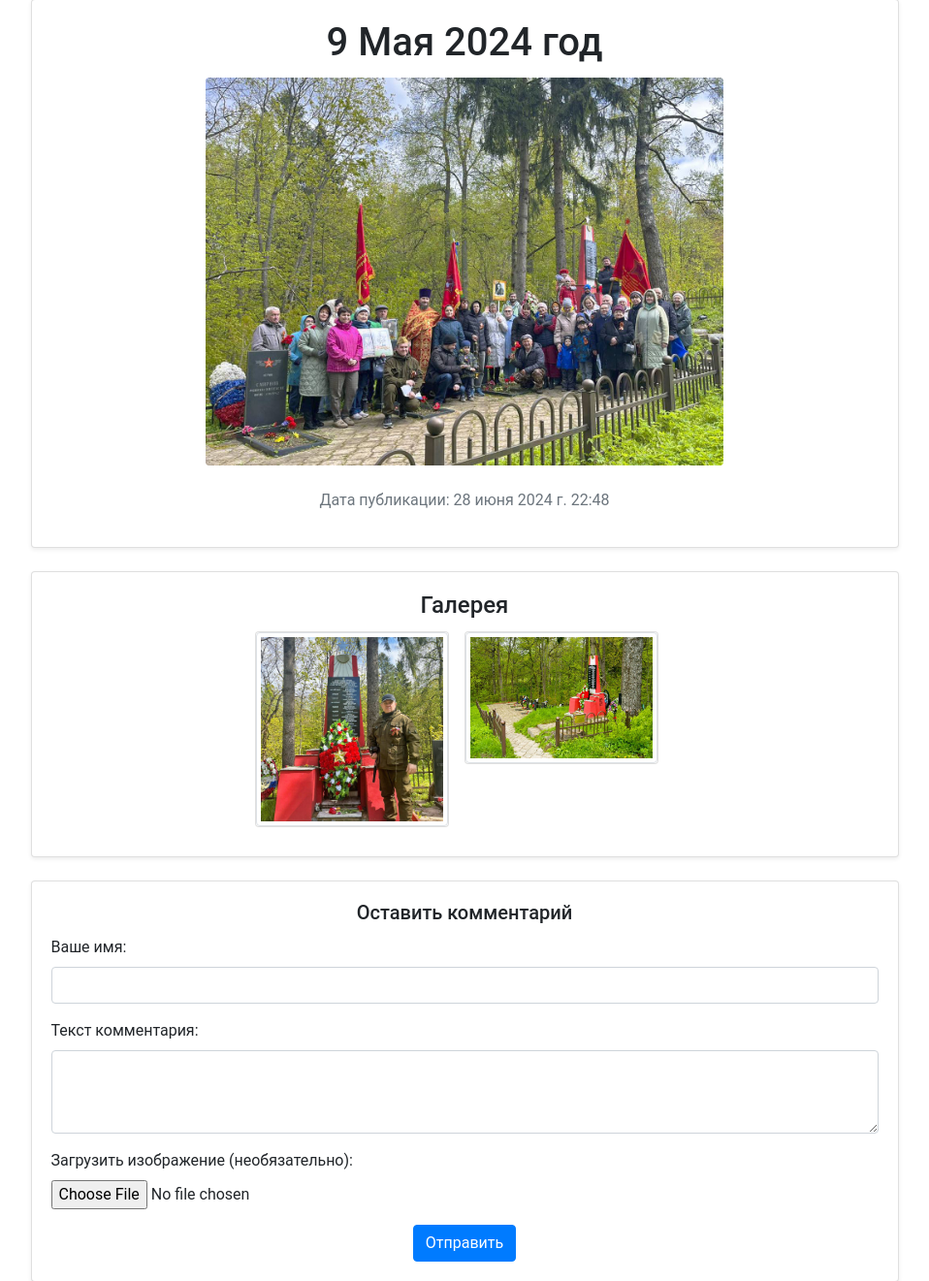
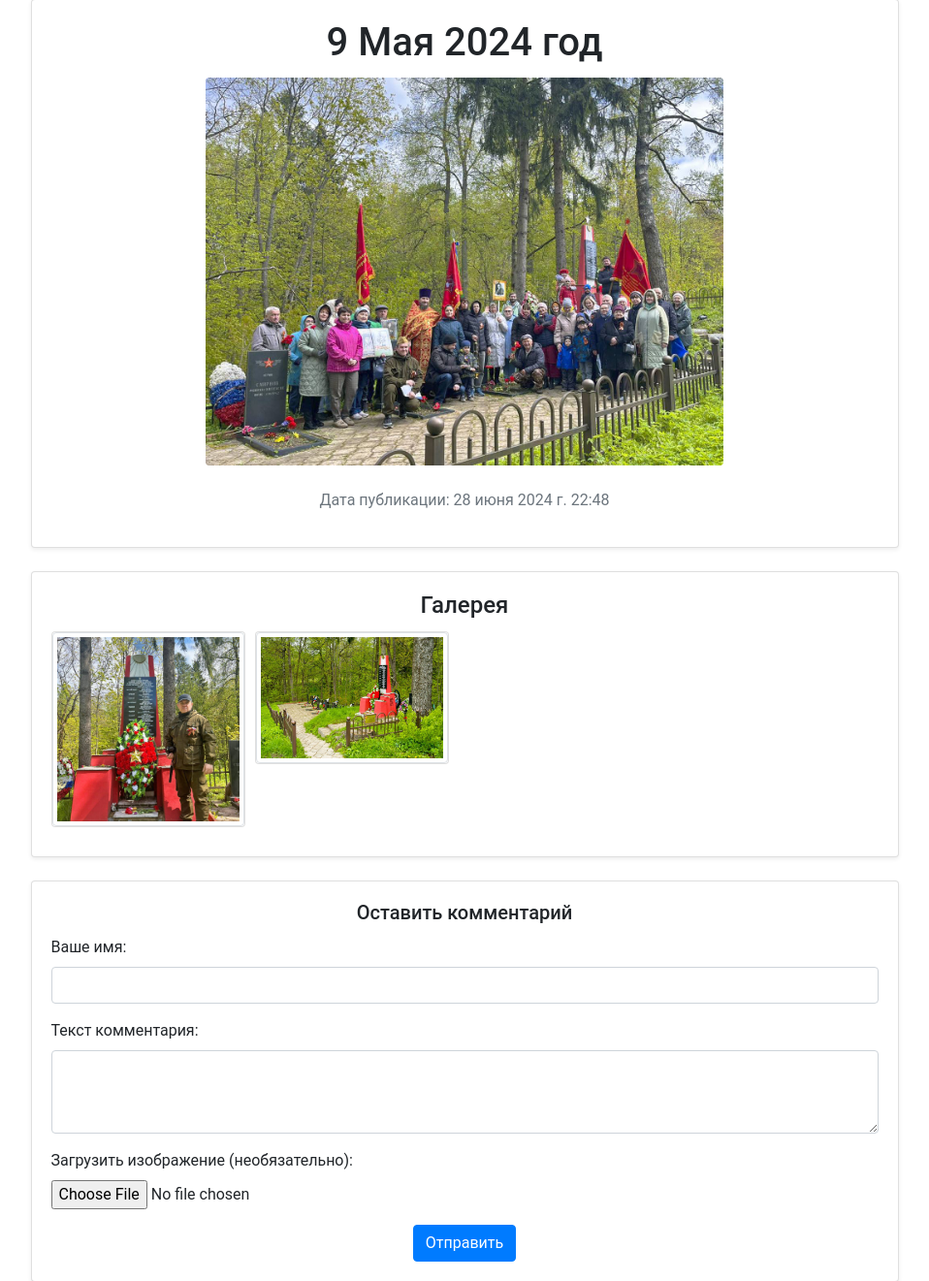
Before and after one commit to Razrabot4uk/django, a Django app: page /event/17/ in a window 1280 px wide. Shown: the part 81-1402 px from the top of the page at 97% size, without its empty margins (161-1119 px from the left). Run offline with Django 5.2, Linux system fonts and the light colour scheme; data comes from the database, SQL or seed files in the repository; data that the repository does not hold is empty; some libraries are stand-ins or nearby versions.

Commit message:
Update event_detail.html

```diff
--- a/news/templates/news/event_detail.html
+++ b/news/templates/news/event_detail.html
@@ -10,7 +10,6 @@
         flex-wrap: nowrap;
         overflow-x: auto;
         padding-bottom: 10px;
-        justify-content: center;
     }
 
     .overflow-auto::-webkit-scrollbar {
@@ -32,6 +31,29 @@
     .modal img {
         max-width: 100%;
         height: auto;
+    }
+
+    .gallery-item {
+        flex: 0 0 auto;
+        margin-right: 10px;
+    }
+
+    @media (max-width: 767.98px) {
+        .gallery-item {
+            width: 150px;
+        }
+    }
+
+    @media (min-width: 768px) and (max-width: 991.98px) {
+        .gallery-item {
+            width: 180px;
+        }
+    }
+
+    @media (min-width: 992px) {
+        .gallery-item {
+            width: 200px;
+        }
     }
 </style>
 
@@ -131,10 +153,10 @@
                 <div class="card mb-4 shadow-sm">
                     <div class="card-body">
                         <h4 class="card-title text-center">Галерея</h4>
-                        <div class="d-flex overflow-auto justify-content-center">
+                        <div class="d-flex overflow-auto">
                             {% for photo in event.photos.all %}
-                                <div class="flex-shrink-0 mr-3">
-                                    <div class="card" style="width: 200px;">
+                                <div class="gallery-item">
+                                    <div class="card">
                                         <a href="#" data-toggle="modal" data-target="#photoModal{{ photo.id }}">
                                             <img src="{{ photo.image.url }}" class="card-img-top img-thumbnail rounded img-fluid" style="max-height: 200px;" alt="{{ photo.description }}">
                                         </a>
```
